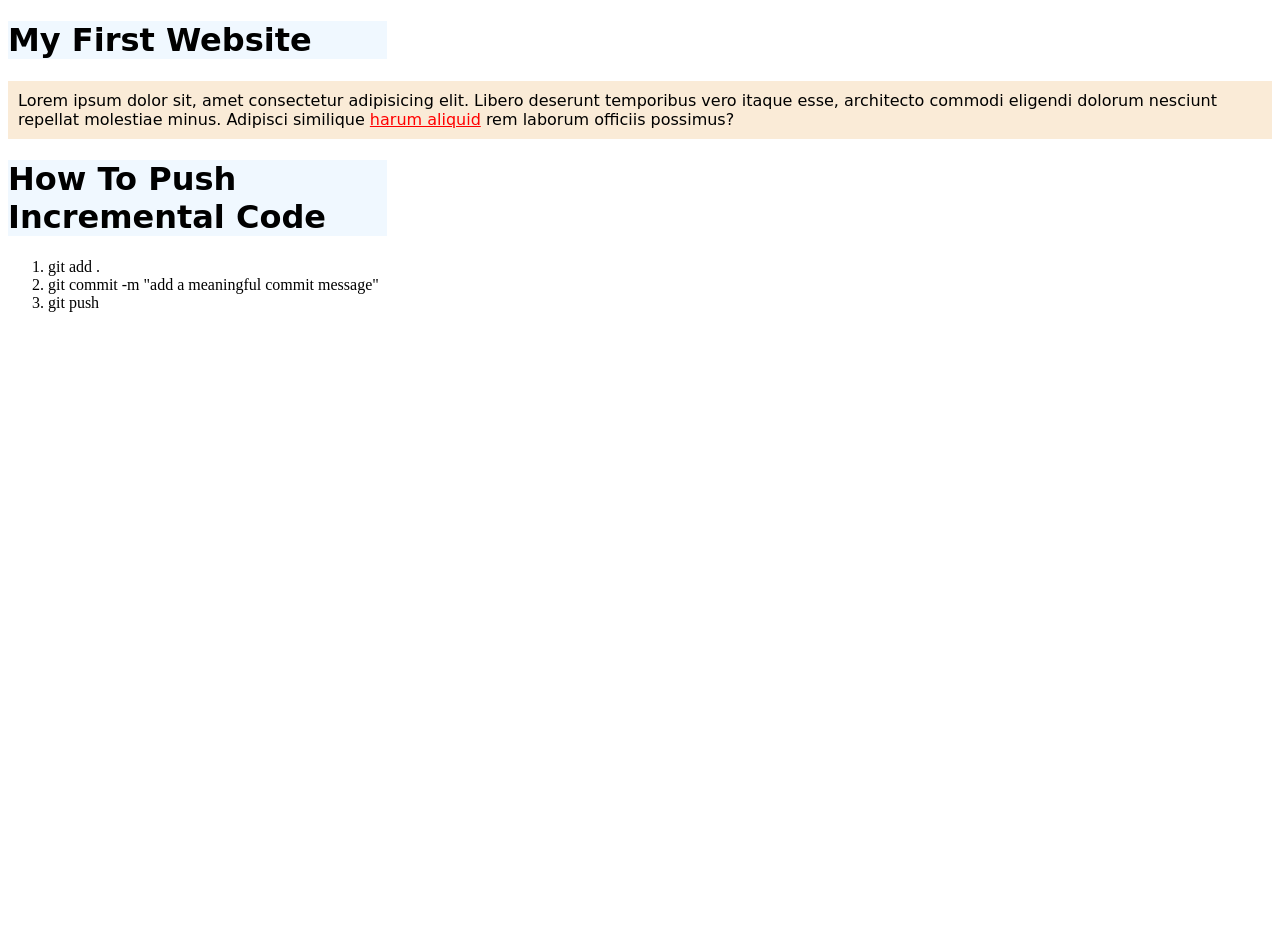
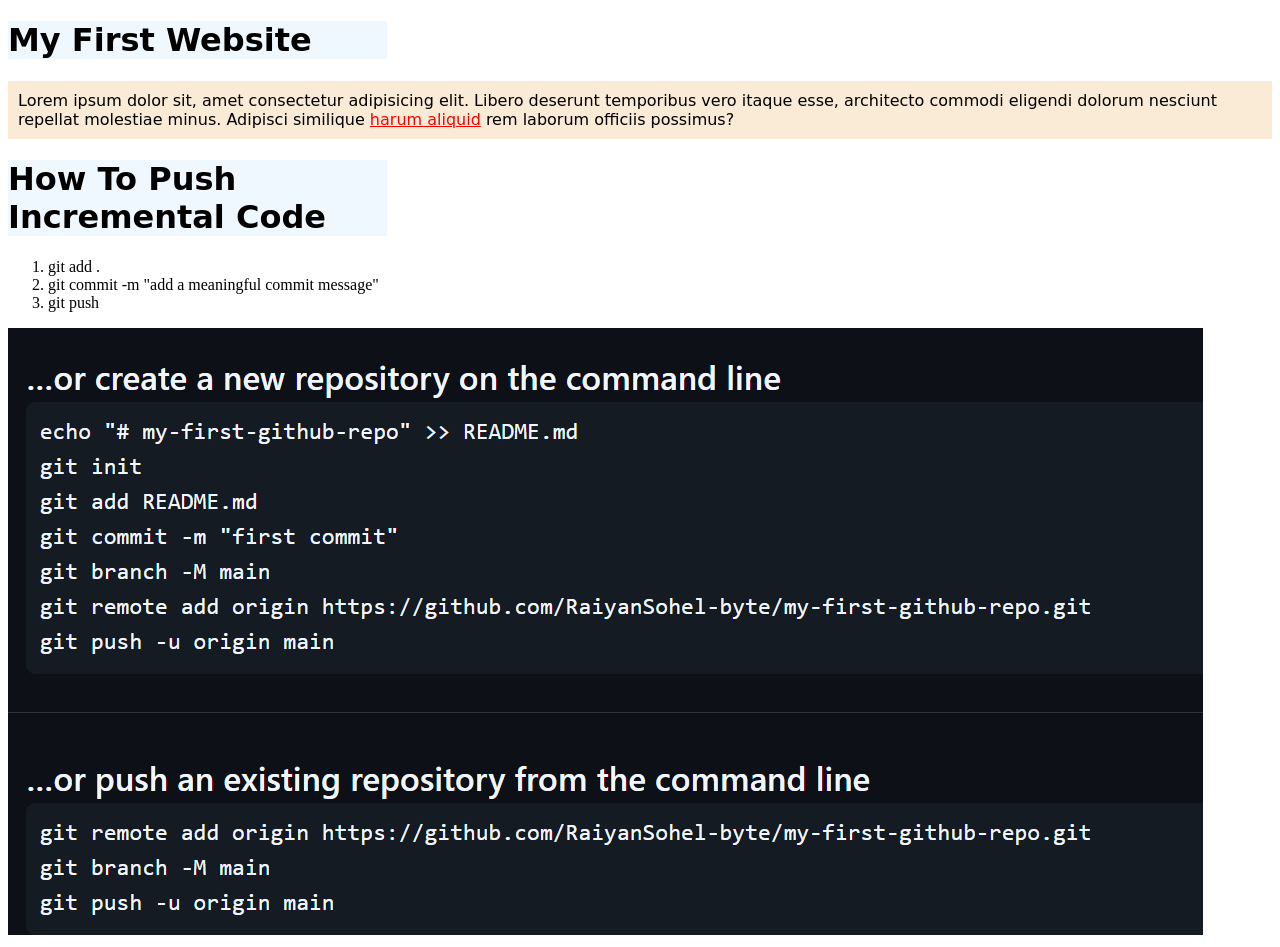
Before and after one commit to RaiyanSohel-byte/my-first-website, a plain HTML site: page index.html in a window 1280 px wide. Before the commit the page ends 800 px from the top, so only its background shows below. Drawn offline with Linux system fonts and the light colour scheme.

Commit message:
picture added

```diff
--- a/index.html
+++ b/index.html
@@ -17,5 +17,8 @@
         <li>git push</li>
     </ol>
  </div>
+ <div>
+    <img src="images/Git.png" alt="git instructions">
+ </div>
 </body>
 </html>
```
Also changed, not shown: images/Git.png (added).
